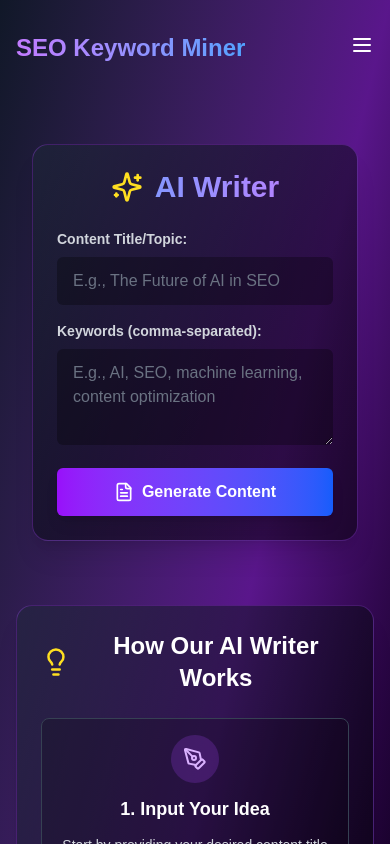
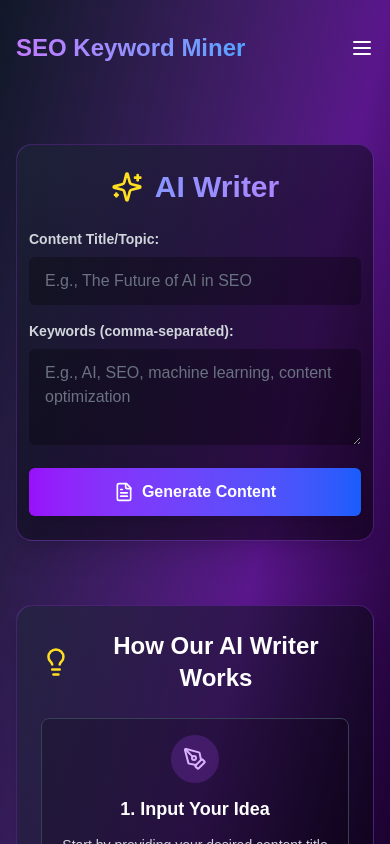
Before and after one commit to Ahmedj04/SEO-keywords-Extractor, a Next.js app: page /aiwriter in a window 390 px wide. Shown: the top 844 px of the page. Built offline with nearby package versions, Linux system fonts and the light colour scheme.

Commit message:
refactor: enhance Header positioning and update content layout in AI Writer page

```diff
--- a/components/Header.js
+++ b/components/Header.js
@@ -101,7 +101,7 @@ export default function Header() {
                     {/* <Link href="/terms" className="hover:text-purple-300 transition">Terms of Service</Link> */}
                     {/* <Link href="/privacy" className="hover:text-purple-300 transition">Privacy Policy</Link> */}
                 </div>
-                <div className="sm:hidden">
+                <div className="sm:hidden fixed top-5 right-0 p-4 z-50">
                     <button onClick={() => setIsMobileMenuOpen(!isMobileMenuOpen)} className="text-white">
                         <Menu className="h-6 w-6" />
                     </button>
--- a/pages/aiwriter.js
+++ b/pages/aiwriter.js
@@ -58,9 +58,10 @@ export default function () {
 
             <Header />
 
-            <div className="max-w-4xl mx-auto py-16 px-4 sm:px-6 lg:px-8">
+            <div className="max-w-4xl mx-auto py-16 pxs-4 sm:px-6 lg:px-8">
                 <motion.div
-                    className="bg-gradient-to-br from-gray-800/50 to-black/50 border border-purple-500/30 rounded-2xl shadow-xl p-6 space-y-6"
+                    // className="bg-gradient-to-br from-gray-800/50 to-black/50 border border-purple-500/30 rounded-2xl shadow-xl p-6 space-y-6"
+                    className="bg-gradient-to-br from-gray-800/50 to-black/50 border border-purple-500/30 rounded-2xl shadow-xl py-6 px-3 md:px-6 space-y-6"
                     initial={{ opacity: 0, y: 20 }}
                     animate={{ opacity: 1, y: 0 }}
                     transition={{ duration: 0.5 }}
@@ -141,9 +142,10 @@ export default function () {
                                 animate={{ opacity: 1, scale: 1 }}
                                 exit={{ opacity: 0, scale: 0.95 }}
                                 transition={{ duration: 0.3 }}
-                                className="bg-black/30 border border-gray-700 rounded-xl p-6 mt-6 space-y-4 shadow-inner"
+                                // className="bg-black/30 border border-gray-700 rounded-xl p-6 mt-6 space-y-4 shadow-inner"
+                                className=" py-6 px-3 md:px-6 mt-6 space-y-4 shadow-inner"
                             >
-                                <h3 className="text-xl font-semibold text-white mb-3">Generated Content:</h3>
+                                <h2 className='text-3xl capitalize'>{title}</h2>
                                 <div className="text-gray-300 leading-relaxed whitespace-pre-wrap">
                                     {generatedContent}
                                 </div>
```
